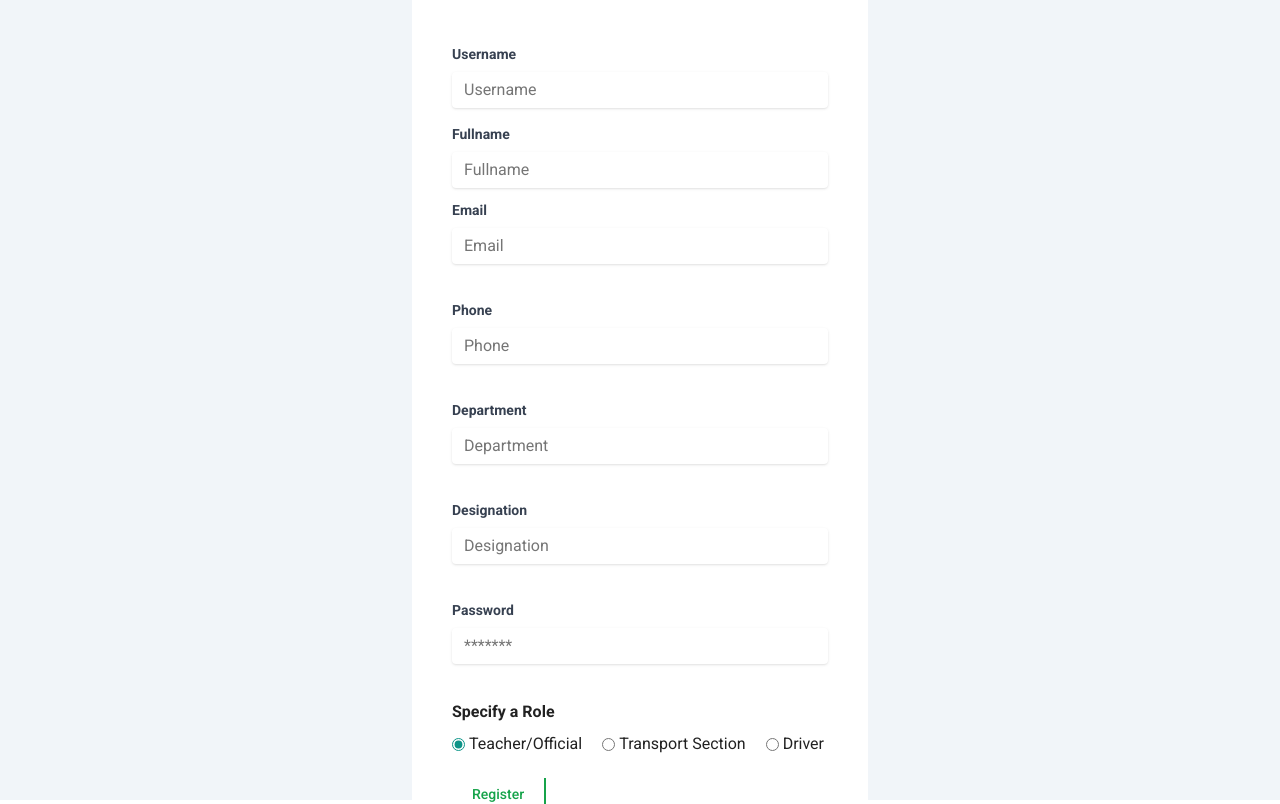
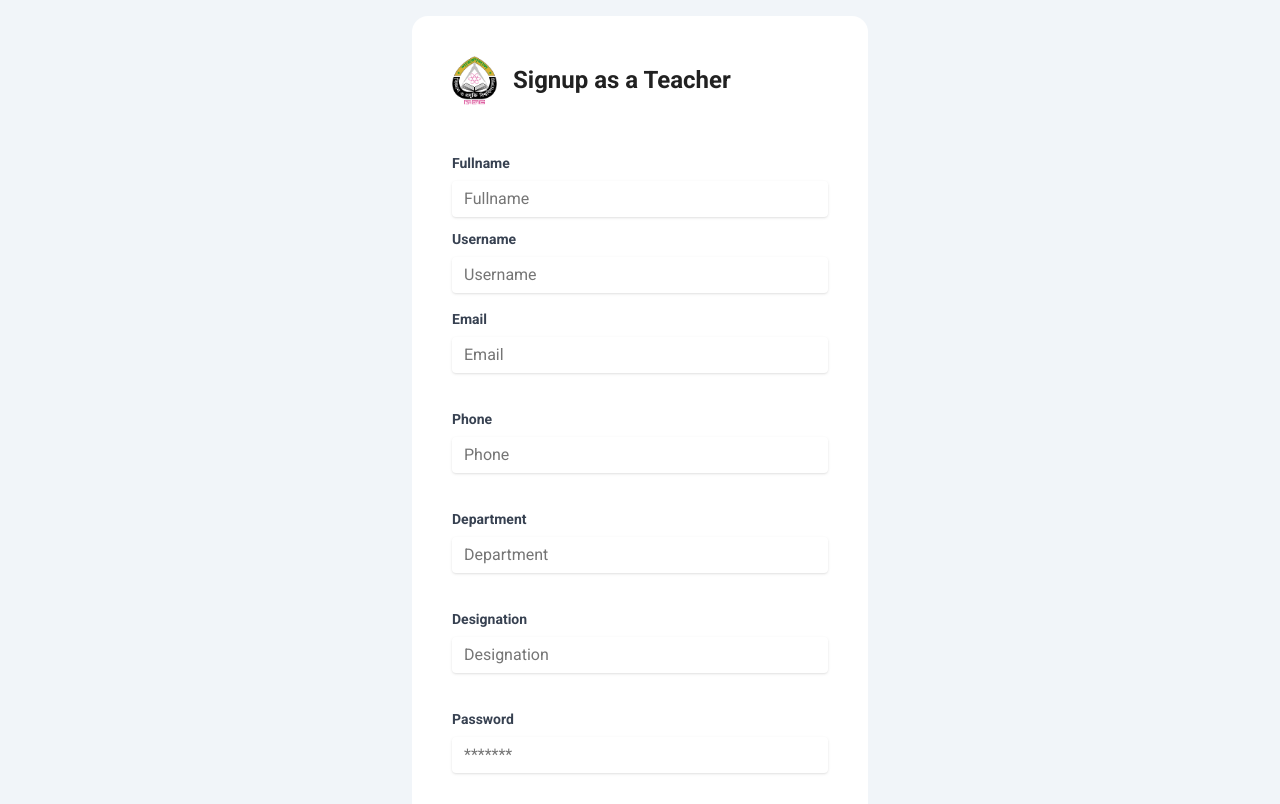
Before and after one commit to sajidul-kabir/vehicle-requisition-service-SUST, a Vue app in the folder client/: page /#/signup in a window 1280 px wide. Shown: the top 804 px of the page. Built offline with nearby package versions, Linux system fonts and the light colour scheme; what vue-toast-notification, vuejs-countdown-timer would draw is missing.

Commit message:
singup ui fix

```diff
--- a/client/src/components/auth/LoginUser.vue
+++ b/client/src/components/auth/LoginUser.vue
@@ -1,5 +1,5 @@
 <template>
-  <div class="bg-slate-100 h-screen flex justify-center items-center w-screen">
+  <div class="bg-slate-100 min-h-screen h-fit flex justify-center items-center w-screen">
     <form
       class="bg-white w-fit p-10 rounded-2xl"
       action="sumbit"
--- a/client/src/components/auth/SignupUser.vue
+++ b/client/src/components/auth/SignupUser.vue
@@ -1,7 +1,7 @@
 <template>
-  <div class="bg-slate-100 h-screen flex justify-center items-center w-screen">
+  <div class="bg-slate-100 min-h-screen h-fit p-4 flex justify-center items-center w-screen">
     <form
-      class="bg-white w-fit p-10 rounded-2xl"
+      class="bg-white w-fit h-fit p-10 rounded-2xl"
       action="sumbit"
       @submit.prevent="SignUpUser"
     >
@@ -22,29 +22,6 @@
         <p>sd</p>
       </div> -->
       <div>
-        <div class="mb-4">
-          <label
-            :style="{ color: wrongUser ? 'red' : '' }"
-            class="block text-gray-700 text-sm font-bold mb-2"
-            for="username"
-          >
-            Username
-          </label>
-
-          <input
-            :style="[
-              { borderBottom: wrongUser ? '1px solid red' : '' },
-              { color: wrongUser ? 'red' : '' },
-            ]"
-            class="shadow appearance-none border rounded w-full py-2 px-3 text-gray-700 leading-tight focus:outline-teal-100 focus:outline-1 focus:shadow-outline"
-            id="username"
-            v-model="username"
-            type="text"
-            placeholder="Username"
-            required="true"
-            @blur="validateUser"
-          />
-        </div>
         <div v-if="wrongUser">
           <img class="invalidImg" src="/assets/invalid.png" alt="" />
           <p class="invalid">Invalid Username</p>
@@ -65,7 +42,18 @@
             placeholder="Fullname"
             required="true"
           />
+          <div class="mb-4">
+            <label :style="{ color: wrongUser ? 'red' : '' }" class="block text-gray-700 text-sm font-bold mb-2" for="username">
+              Username
+            </label>
 
+            <input :style="[
+                        { borderBottom: wrongUser ? '1px solid red' : '' },
+                        { color: wrongUser ? 'red' : '' },
+                      ]"
+              class="shadow appearance-none border rounded w-full py-2 px-3 text-gray-700 leading-tight focus:outline-teal-100 focus:outline-1 focus:shadow-outline"
+              id="username" v-model="username" type="text" placeholder="Username" required="true" @blur="validateUser" />
+          </div>
           <div class="mb-6" v-if="role === 'teacher' || role === 'transport'">
             <label
               class="block text-gray-700 text-sm font-bold mb-2"
```
Also changed, not shown: 1 other file (tests, documents, lock files or other folders).
